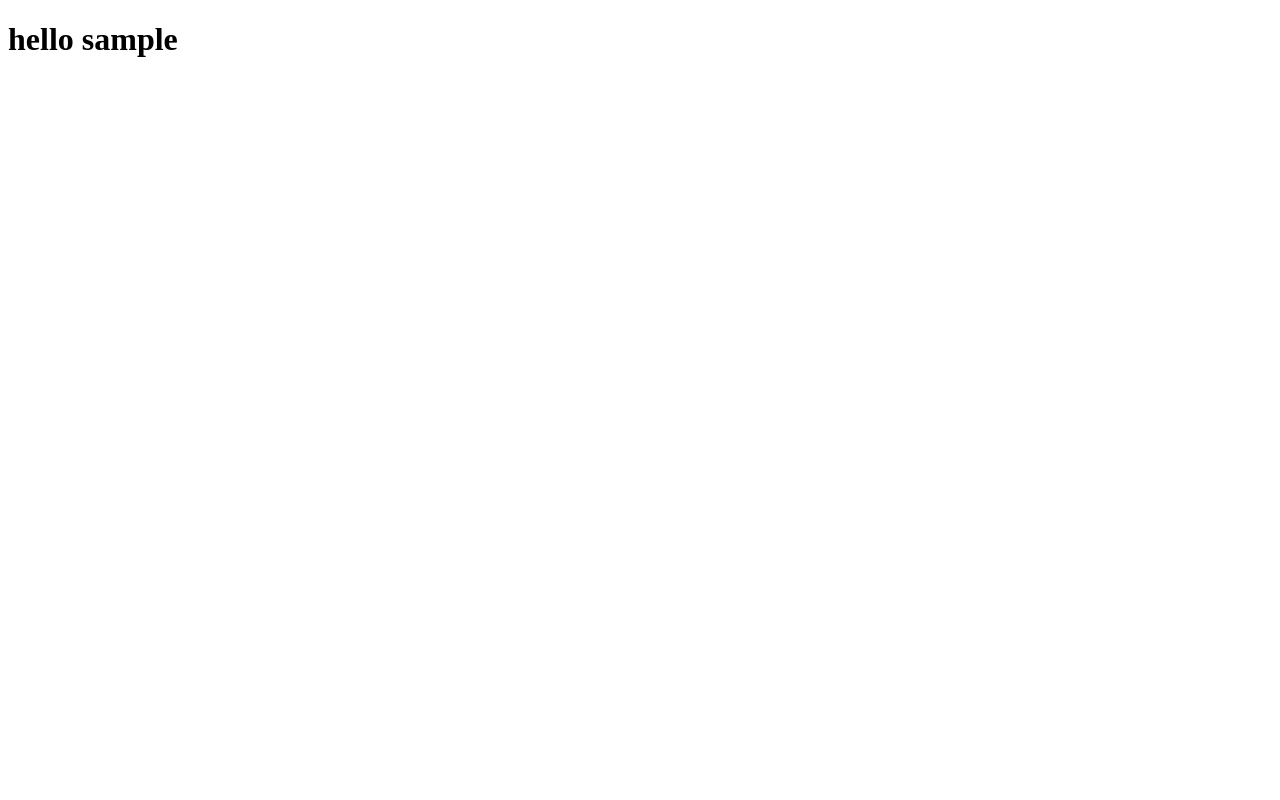
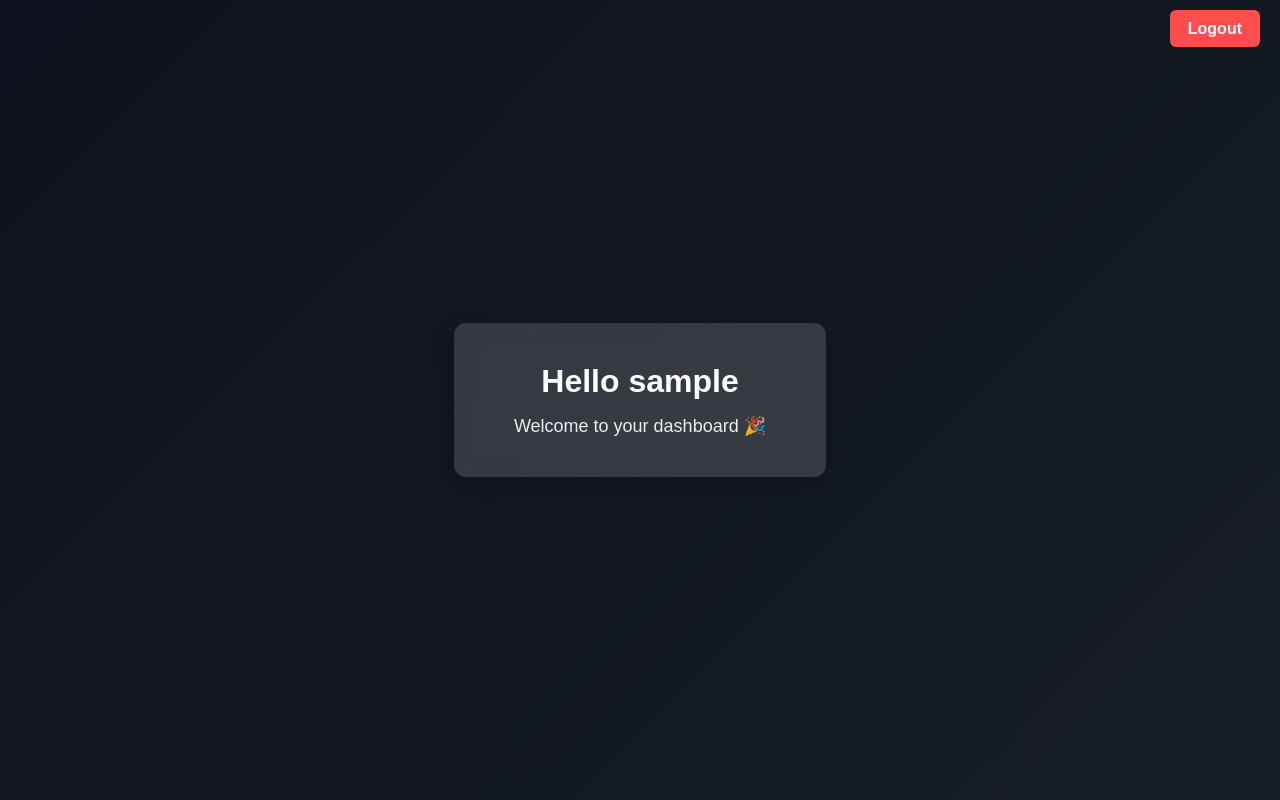
Before and after one commit to BlairWachira/login_page, a Flask app: page /userpage in a window 1280 px wide. Before the commit the page is almost empty. Run offline with Flask 3, Linux system fonts and the light colour scheme; the visitor is signed in with stand-in values (Sample User, id 1).

Commit message:
loging page update

```diff
--- a/app.py
+++ b/app.py
@@ -28,7 +28,7 @@ def login():
      session["user_id"]=user.id
      session["username"]=user.username
 
-     return redirect(url_for("userpage"),username=username)
+     return redirect(url_for("userpage"))
 
   return render_template("logging.html")
 
@@ -50,16 +50,21 @@ def signin():
 
     flash("user sucessfully regestered","sucess")
 
-    return redirect(url_for("userpage"),username=username)
+    return redirect(url_for("userpage"))
 
   return render_template("signin.html")
 
 @app.route("/userpage")
 def userpage():
-  username = session.get("username")
-  if not username:
-      return redirect(url_for("login"))
-  return render_template("user_page.html", username=username)
+    # Get username from session
+    username = session.get("username")
+
+    if username is None:
+        flash("Please log in first", "error")
+        return redirect(url_for("login"))
+    return render_template("user_page.html", username=username)
+
+
 
 if __name__=="__main__":
   with app.app_context():
--- /dev/null
+++ b/static/css/user.css
@@ -0,0 +1,56 @@
+* {
+  margin: 0;
+  padding: 0;
+  box-sizing: border-box;
+  font-family: Arial, Helvetica, sans-serif;
+}
+
+body {
+  height: 100vh;
+  background: linear-gradient(135deg, #0f121e, #161d22);
+  display: flex;
+  align-items: center;
+  justify-content: center;
+  color: #ffffff;
+}
+
+/* Logout button */
+.logout {
+  position: absolute;
+  top: 20px;
+  right: 20px;
+}
+
+.logout a {
+  text-decoration: none;
+  background: #ff4d4d;
+  color: white;
+  padding: 10px 18px;
+  border-radius: 6px;
+  font-weight: bold;
+  transition: background 0.3s ease;
+}
+
+.logout a:hover {
+  background: #e60000;
+}
+
+/* Center card */
+.card {
+  background: rgba(255, 255, 255, 0.15);
+  padding: 40px 60px;
+  border-radius: 12px;
+  text-align: center;
+  box-shadow: 0 10px 25px rgba(0, 0, 0, 0.2);
+  backdrop-filter: blur(8px);
+}
+
+.card h1 {
+  font-size: 32px;
+  margin-bottom: 15px;
+}
+
+.card p {
+  font-size: 18px;
+  opacity: 0.9;
+}
--- a/templates/user_page.html
+++ b/templates/user_page.html
@@ -3,9 +3,17 @@
 <head>
   <meta charset="UTF-8">
   <meta name="viewport" content="width=device-width, initial-scale=1.0">
-  <title>Document</title>
+  <title>User Page</title>
+  <link rel="stylesheet" href="{{ url_for('static', filename='css/user.css') }}">
 </head>
 <body>
-  <h1>hello {{username}}</h1>
+  <div class="logout">
+    <a href="{{ url_for('login') }}">Logout</a>
+  </div>
+  <div class="card">
+    <h1>Hello {{ username }}</h1>
+    <p>Welcome to your dashboard 🎉</p>
+  </div>
+
 </body>
 </html>
```
